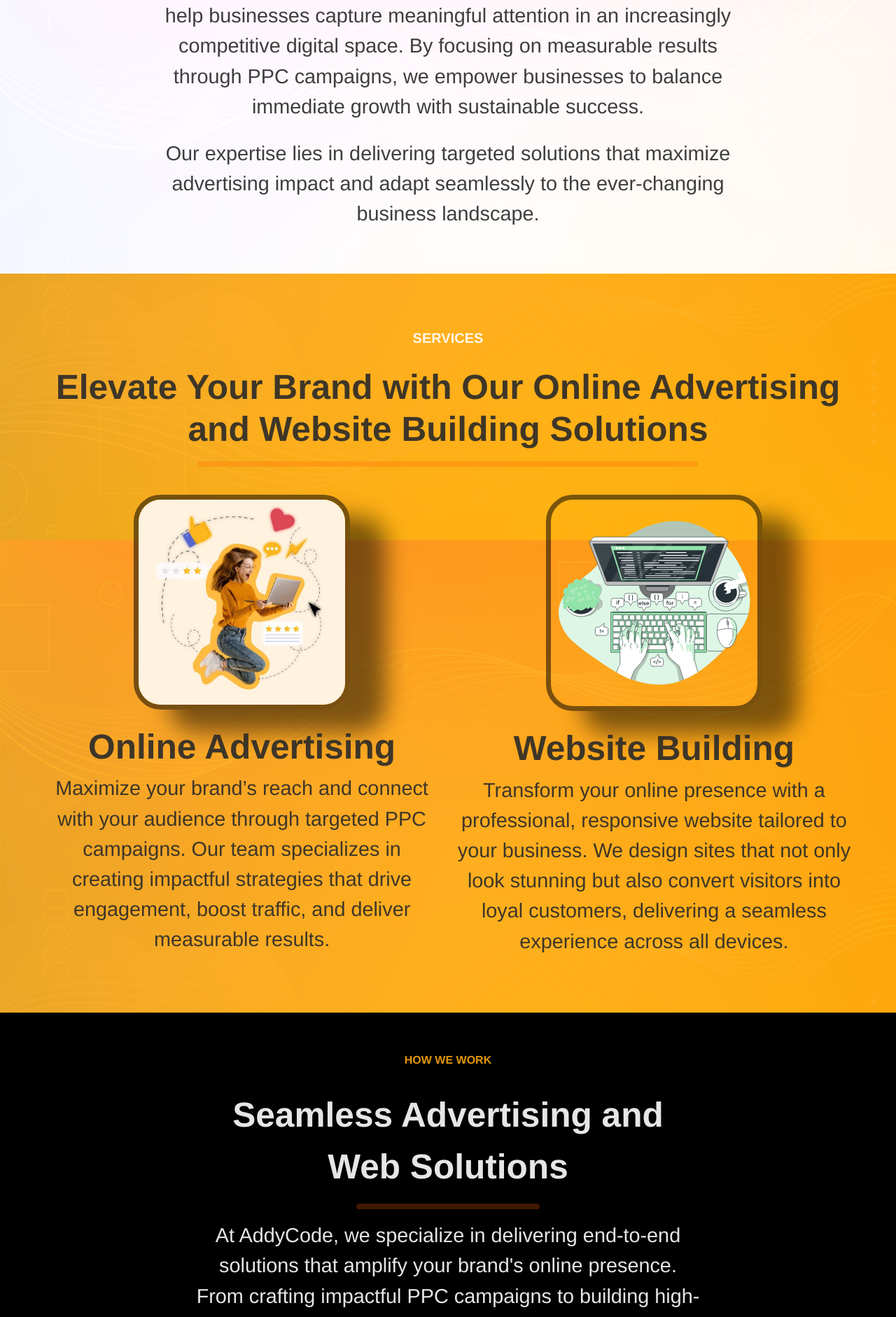
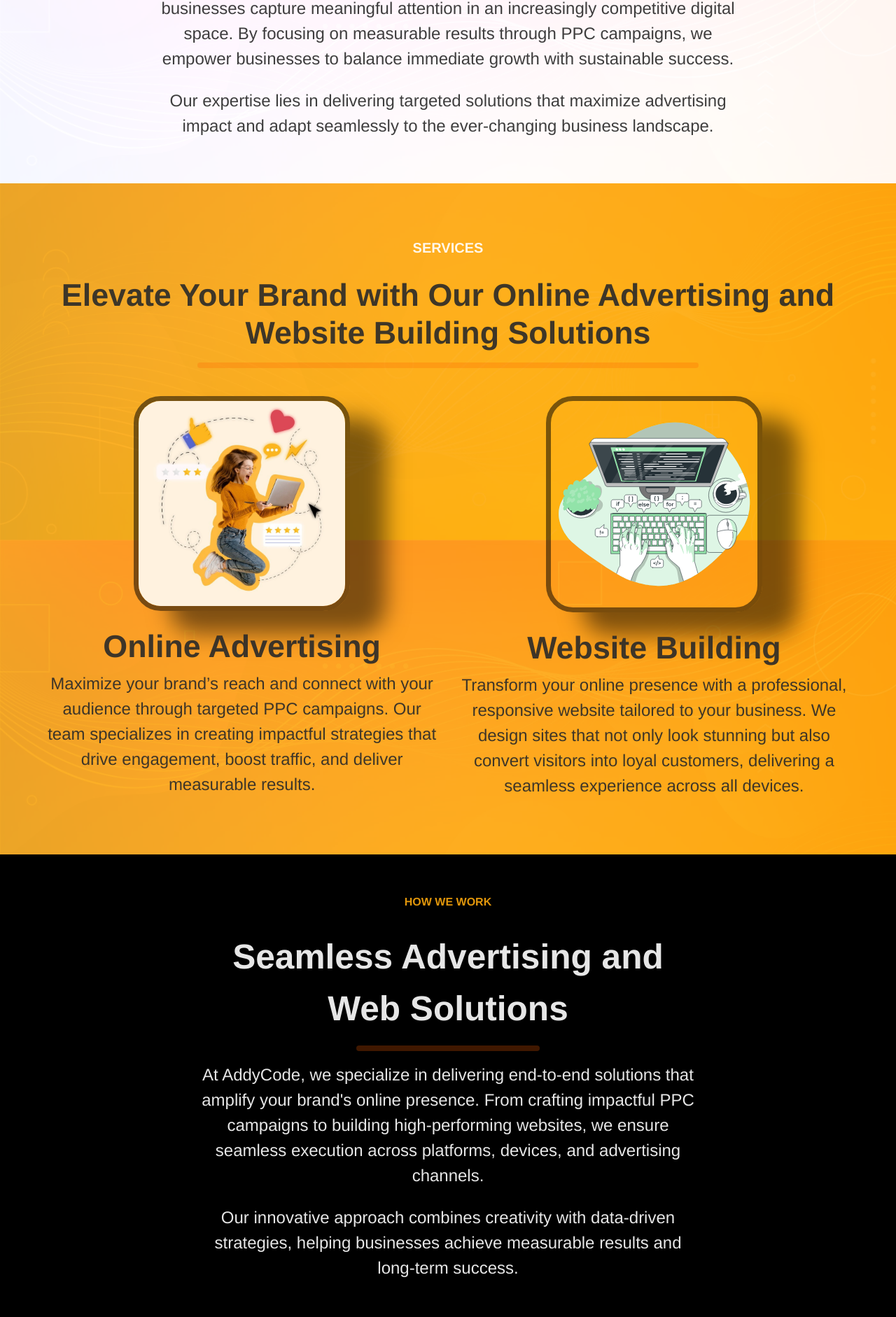
Before and after one commit to Saurabh-Kuma/AddyCode-Frontend, an Angular app: page / in a window 1280 px wide. Shown: the part 1057-2939 px from the top of the page at 70% size. Built offline with nearby package versions, Linux system fonts and the light colour scheme.

Commit message:
Smaller font

```diff
--- a/src/app/home/home.component.css
+++ b/src/app/home/home.component.css
@@ -70,9 +70,22 @@
   color: rgba(41, 41, 41, 0.9);
 }
 
+.heading-info-sm {
+  font-weight: 900;
+  font-size: clamp(1.9rem, 4vw, 2.8rem);
+  color: rgba(41, 41, 41, 0.9);
+}
+
 .info-detail {
   font-weight:530;
   font-size: clamp(1.2rem, 2.5vw, 1.8rem);
+  font-stretch: extra-expanded;
+  color: rgba(41, 41, 41, 0.9);
+}
+
+.info-detail-sm {
+  font-weight:430;
+  font-size: clamp(1.2rem, 2.5vw, 1.5rem);
   font-stretch: extra-expanded;
   color: rgba(41, 41, 41, 0.9);
 }
--- a/src/app/home/home.component.html
+++ b/src/app/home/home.component.html
@@ -38,11 +38,11 @@
             </label>
             <hr class="line-sm"/>
             <div data-aos="fade-right" data-aos-delay="200">
-                <label class="info-detail">
+                <label class="info-detail-sm">
                     At AddyCode, we blend creativity with data-driven strategies to help businesses capture meaningful attention in an increasingly competitive digital space. By focusing on measurable results through PPC campaigns, we empower businesses to balance immediate growth with sustainable success.
                     <!-- Creativity and data-driven strategies are seamlessly integrated, empowering marketers to earn meaningful attention, balance short and long-term goals and maximize efforts in today’s ever-changing business landscape. -->
                 </label><br><br>
-                <label class="info-detail">
+                <label class="info-detail-sm">
                     Our expertise lies in delivering targeted solutions that maximize advertising impact and adapt seamlessly to the ever-changing business landscape.
                 </label>
             </div>
@@ -52,7 +52,7 @@
     <div class="info1 text-center">
         <div>
             <h5 class="heading-sm-info white-text">SERVICES</h5>
-            <h2 class="heading-info" data-aos="fade-right" data-aos-delay="200">
+            <h2 class="heading-info-sm" data-aos="fade-right" data-aos-delay="200">
                 Elevate Your Brand with Our Online Advertising and Website Building Solutions
             </h2>
             <hr class="line-sm"/>
@@ -63,8 +63,8 @@
                     <img class="handle-img" src="/images/social media.jpg" alt="social media"/>
                 </div>
                 <div>
-                    <h2 class="heading-info" data-aos="fade-right" data-aos-delay="200">Online Advertising </h2>
-                    <label class="info-detail" data-aos="fade-right" data-aos-delay="200">
+                    <h2 class="heading-info-sm" >Online Advertising </h2>
+                    <label class="info-detail-sm">
                         Maximize your brand’s reach and connect with your audience through targeted PPC campaigns. Our team specializes in creating impactful strategies that drive engagement, boost traffic, and deliver measurable results.
                         <!-- Maximize your brand's reach and connect with your audience through targeted digital marketing strategies. Our team specializes in creating impactful campaigns that drive engagement, boost traffic, and accelerate growth. -->
                     </label>
@@ -75,8 +75,8 @@
                     <img  class="handle-img" src="/images/coding.svg" alt="coding"/>
                 </div>
                 <div>
-                    <h2 class="heading-info" data-aos="fade-left" data-aos-delay="200">Website Building</h2>
-                    <label class="info-detail" data-aos="fade-left" data-aos-delay="200">
+                    <h2 class="heading-info-sm">Website Building</h2>
+                    <label class="info-detail-sm">
                         Transform your online presence with a professional, responsive website tailored to your business. We design sites that not only look stunning but also convert visitors into loyal customers, delivering a seamless experience across all devices.
                     </label>
                 </div>
@@ -92,10 +92,10 @@
             </label>
             <hr class="line-sm"/>
             <div data-aos="fade-right" data-aos-delay="200">
-                <label class="info-detail white-text"  >
+                <label class="info-detail-sm white-text"  >
                     At AddyCode, we specialize in delivering end-to-end solutions that amplify your brand's online presence. From crafting impactful PPC campaigns to building high-performing websites, we ensure seamless execution across platforms, devices, and advertising channels.
                 </label> <br><br>
-                <label class="info-detail white-text">
+                <label class="info-detail-sm white-text">
                     Our innovative approach combines creativity with data-driven strategies, helping businesses achieve measurable results and long-term success.
                 </label>
             </div>
@@ -151,9 +151,9 @@
     <div class="row info1 bg-black shadow">
         <button class="btn btn-nextPriv col-md-1" (click)="prevTestimonials()"><</button>
         <div class="testimonial col-md-5" *ngFor="let testimonial of visibleTestimonials">
-            <p class="info-detail white-text">{{ testimonial.testimonial }}</p>
-            <h6 class="info-detail orange-text">Service availed: {{ testimonial.service }}</h6>
-            <h4 class="info-detail orange-text">- {{ testimonial.name }}</h4>
+            <p class="info-detail-sm white-text">{{ testimonial.testimonial }}</p>
+            <h6 class="info-detail-sm orange-text">Service availed: {{ testimonial.service }}</h6>
+            <h4 class="info-detail-sm orange-text">- {{ testimonial.name }}</h4>
         </div>
         <button class="btn btn-nextPriv col-md-1" (click)="nextTestimonials()">></button>
     </div>
@@ -162,8 +162,8 @@
 
   <footer class="row text-center">
     <div>
-        <p class="info-detail white-text">&#169; 2023 Copyright. All Rights Reserved to AddyCode.</p>
-        <P class="white-text">This website is developed by Saurabh Kumar</P>
+        <p class="white-text">&#169; 2023 Copyright. All Rights Reserved to AddyCode.</p>
+        <P class="white-text">addycodeserve&#64;gmail.com</P>
     </div>
   </footer>
 </div>
```
